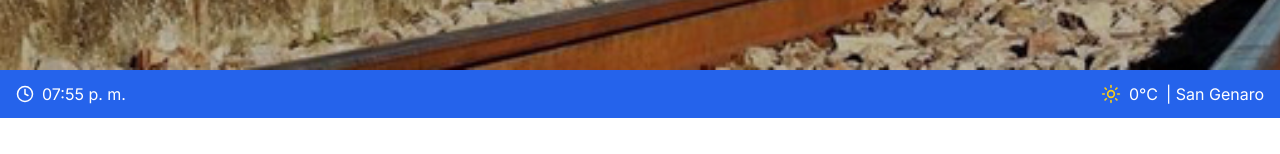
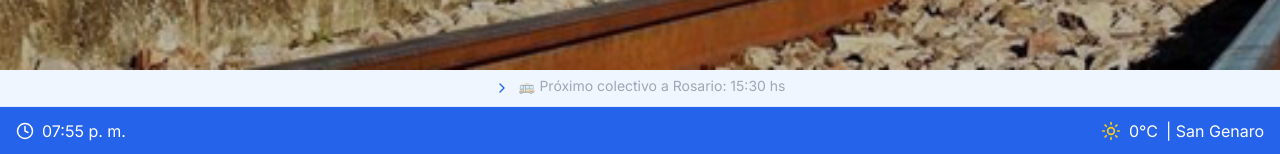
Before and after one commit to emirovetto/sangenaro, a Next.js app: page / in a window 1280 px wide. Shown: the part 591-745 px from the top of the page. Built offline with nearby package versions, Linux system fonts and the light colour scheme; no server answers.

Commit message:
Agregamos banner debajo de la botonera principal y corregimos estructura del componente

```diff
--- a/components/hero-section.tsx
+++ b/components/hero-section.tsx
@@ -26,6 +26,7 @@ export default function HeroSection() {
     }
   }
   return (
+    <>
       <div className="relative h-[70vh] w-full overflow-hidden">
         {/* Background Image */}
         <Image
@@ -64,5 +65,12 @@ export default function HeroSection() {
           </form>
         </div>
       </div>
+      {/* Animated Banner */}
+      <div className="bg-blue-50 dark:bg-blue-900/20 border-b border-blue-100 dark:border-blue-800">
+        <div className="container mx-auto">
+          <AnimatedBanner messages={messages} speed={6000} />
+        </div>
+      </div>
+    </>
   )
 }
```
Lines whose indentation alone changed are shown as unchanged.
